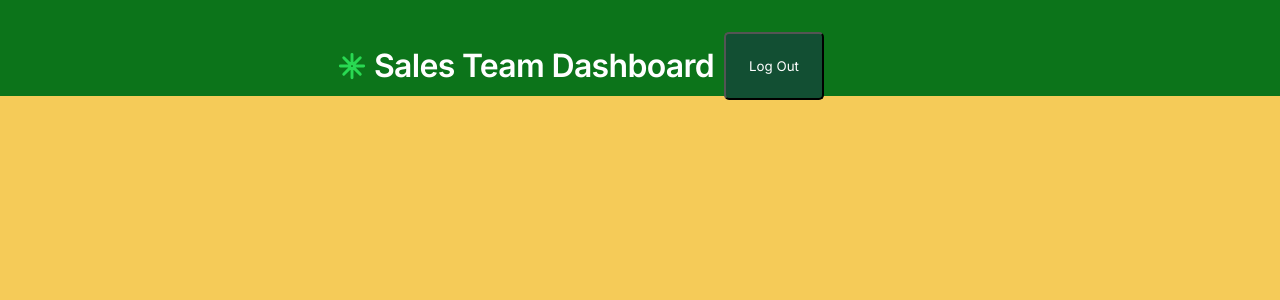
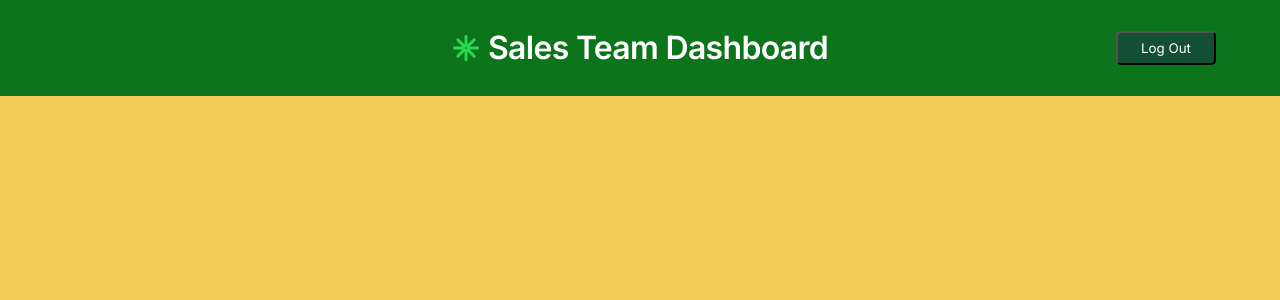
Before and after one commit to Holl4444/ScrimbaSupabase, a React (Vite) app: page / in a window 1280 px wide. Shown: the top 300 px of the page. Built offline with nearby package versions, Linux system fonts and the light colour scheme; no server answers.

Commit message:
fix: header syntax issue

```diff
--- a/src/App.jsx
+++ b/src/App.jsx
@@ -95,10 +95,10 @@ function App() {
       <Header logInFn={logIn} logOutFn={logOut} userState={user} />
       {user && (
         <>
-          <h3 className={styles.authMsg}>
+          <h4 className={styles.authMsg}>
             Logged in as{' '}
             {user.email ? user.email.split('@')[0] : user.id}
-          </h3>
+          </h4>
           <Dashboard />
         </>
       ) }
--- a/src/App.module.css
+++ b/src/App.module.css
@@ -1,4 +1,10 @@
 .authMsg {
     font-weight: 300;
-    margin: 4rem;
+    margin: 1rem 0 0 4rem;
+    background-color: #e7b305;
+    color: #124F33;
+    text-shadow: 0px 0px 2px #e7b305;
+    width: fit-content;
+    padding: 0.7rem;
+    border-radius: 3px;
 }
--- a/src/Header.module.css
+++ b/src/Header.module.css
@@ -2,4 +2,17 @@
     width: 90%;
     display: flex;
     justify-content: center;
+    align-items: center;
+    min-height: 4rem;
+    position: relative;
 }
+
+.header > h1 {
+    display: flex;
+    align-items: center;
+}
+
+.header > button {
+    position: absolute;
+    right: 0;
+}
--- a/src/index.css
+++ b/src/index.css
@@ -47,6 +47,10 @@ header {
   top: 0;
   padding: 2rem 0;
   height: 6rem;
+  display: flex;
+  flex-direction: column;
+  align-items: center;
+  justify-content: center;
 }
 
 .dashboard-wrapper {
@@ -60,7 +64,7 @@ header {
   width: 90%;
   height: 65vh;
   background-color: #f9f9f9;
-  margin: 6.5rem auto 7px auto;
+  margin: 3.5rem auto 7px auto;
   padding: 0 10px 20px 10px;
   overflow: hidden;
   display: flex;
```
